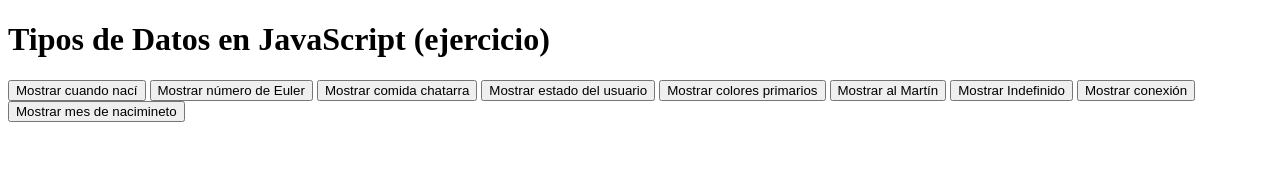
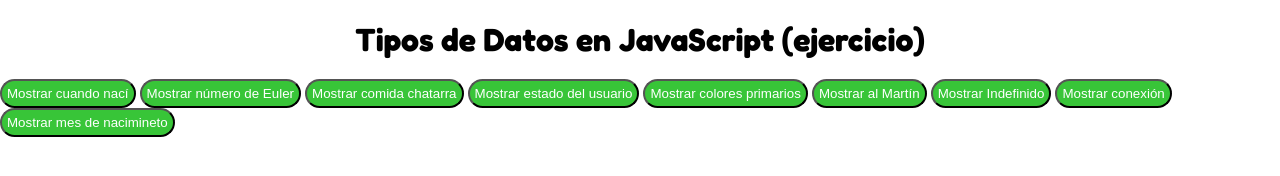
Before and after one commit to AraelA28103/Fundamentos_Javascript, a plain HTML site: page 03_Ejercicio_tipos_de_datos/index.html in a window 1280 px wide. Drawn offline with Linux system fonts and the light colour scheme.

Commit message:
Tarea_03(2)

```diff
--- a/03_Ejercicio_tipos_de_datos/index.html
+++ b/03_Ejercicio_tipos_de_datos/index.html
@@ -4,6 +4,10 @@
 <head>
     <meta charset="UTF-8">
     <title>Tipos de Datos en JavaScript</title>
+    <link rel="stylesheet" href="static/css/style.css">
+    <link rel="preconnect" href="https://fonts.googleapis.com">
+    <link rel="preconnect" href="https://fonts.gstatic.com" crossorigin>
+    <link href="https://fonts.googleapis.com/css2?family=Fredoka:wght@300..700&display=swap" rel="stylesheet">
 </head>
 
 <body>
--- a/03_Ejercicio_tipos_de_datos/static/css/style.css
+++ b/03_Ejercicio_tipos_de_datos/static/css/style.css
@@ -0,0 +1,23 @@
+/* Reset estilos CSS */
+* {
+    margin: 0;
+    padding: 0;
+    box-sizing: border-box;
+}
+
+/* Google fonts */
+body {
+    font-family: "Fredoka", sans-serif;
+}
+
+h1 {
+    text-align: center;
+    margin: 20px auto;
+}
+
+button {
+    background-color: rgb(56, 197, 56);
+    border-radius: 25px;
+    padding: 5px;
+    color: #fff;
+}
```
